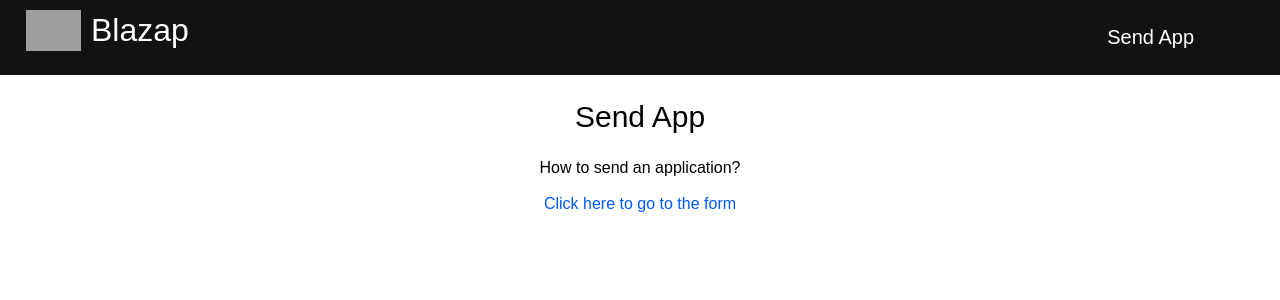
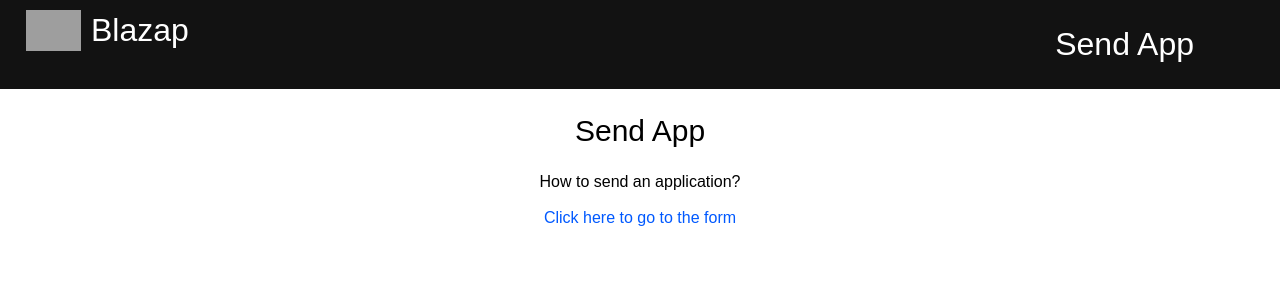
Before and after one commit to blazap/blazap, a React (Create React App) app: page /send in a window 1280 px wide. Shown: the top 300 px of the page. Built offline with nearby package versions, Linux system fonts and the light colour scheme; no server answers; grey boxes are pictures that could not be loaded.

Commit message:
Changed variables share to send

```diff
--- a/src/components/Main.css
+++ b/src/components/Main.css
@@ -48,7 +48,7 @@ button {
     cursor: pointer;
 }
 
-.share {
+.send {
     color: #0059ff;
     text-decoration: none;
 }
--- a/src/components/Navbar.js
+++ b/src/components/Navbar.js
@@ -8,8 +8,8 @@ export default function Navbar() {
         Blazap
       </Link>
       <ul>
-        <Link to="/share" className="site-title">
-          <a class="share">Send App</a>
+        <Link to="/send" className="site-title">
+          <a class="send">Send App</a>
         </Link>
       </ul>
     </nav>
```
